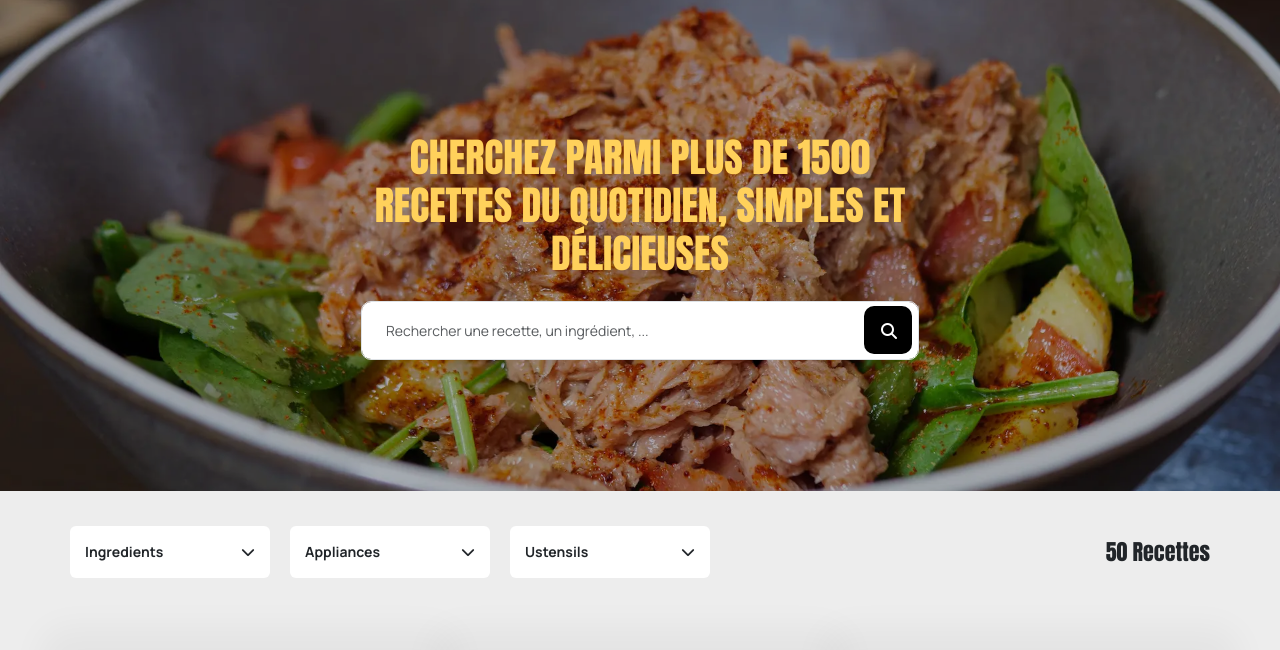
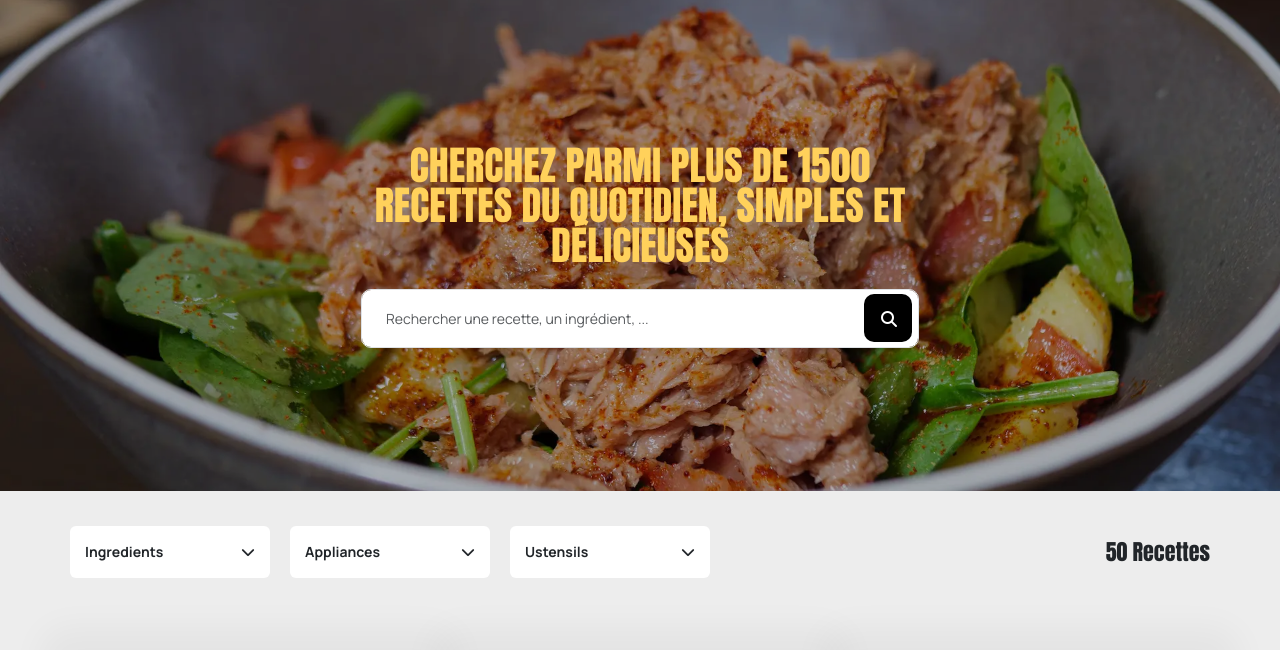
Before and after one commit to AzzeddDev/Les-Petits-Plats, a plain HTML site: page index.html in a window 1280 px wide. Shown: the part 85-735 px from the top of the page. Drawn offline with nearby package versions, Linux system fonts and the light colour scheme.

Commit message:
update css

```diff
--- a/assets/scss/components/_cover.scss
+++ b/assets/scss/components/_cover.scss
@@ -29,7 +29,7 @@
 h1 {
   color: #FFD15B;
   font-size: 40px;
-  line-height: auto;
+  line-height: 1;
   font-weight: 400;
   text-align: center;
 }
```
Also changed, not shown: assets/scss/main.css.
